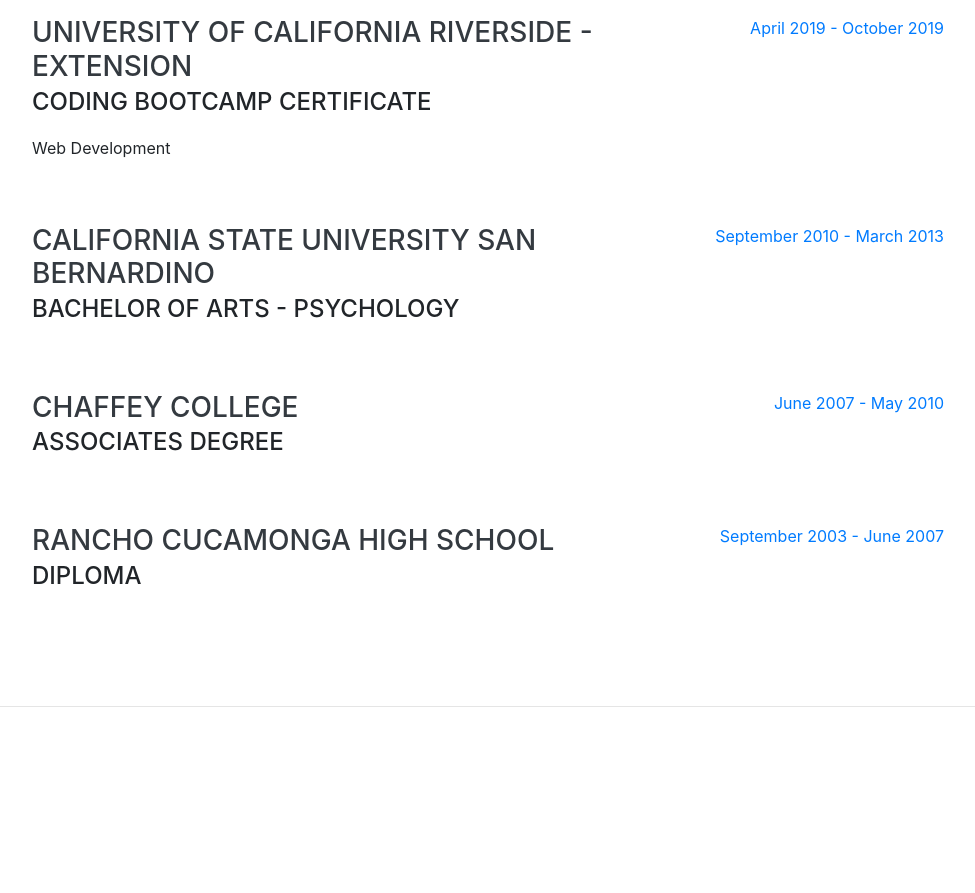
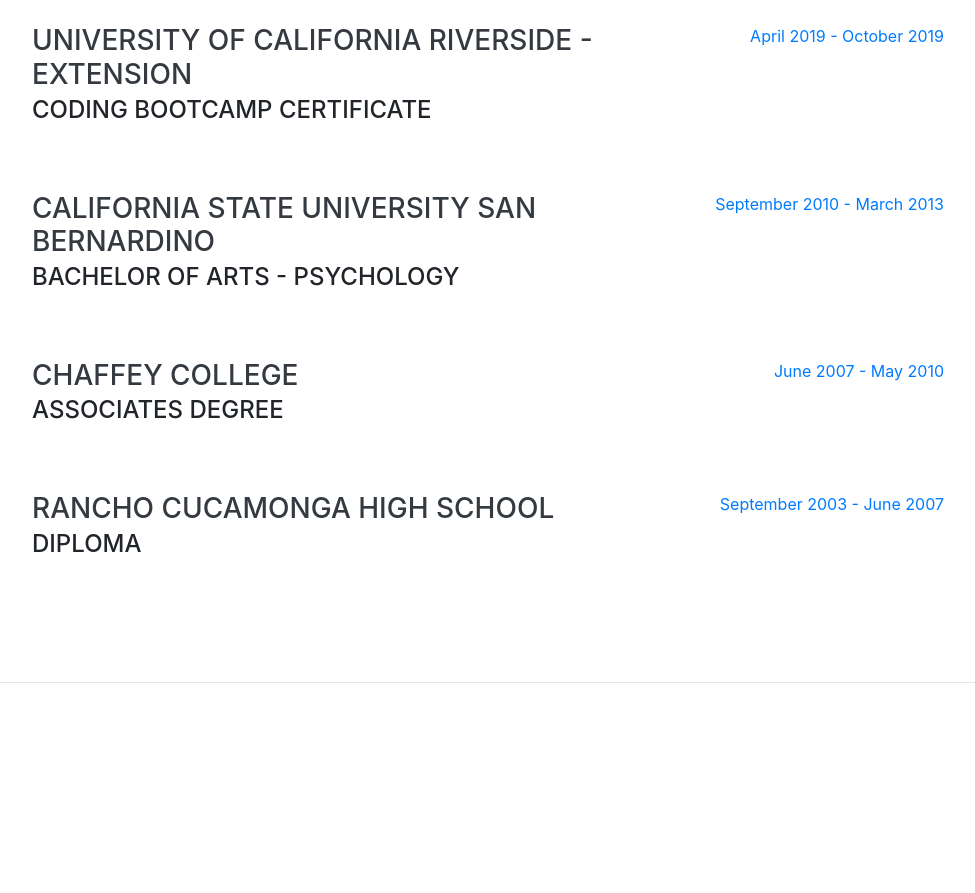
Before and after one commit to Iamdevinj/NewPortfolio, a website with bundled scripts: page index.html in a window 1280 px wide. Shown: the part 1720-2613 px from the top of the page, without its empty margins (288-1263 px from the left). Built offline with nearby package versions, Linux system fonts and the light colour scheme; a web font is replaced by a local one.

Commit message:
deleted webdevelopment in education section

```diff
--- a/index.html
+++ b/index.html
@@ -118,7 +118,7 @@
           <div class="resume-content">
             <h3 class="mb-0">University of California Riverside - Extension</h3>
             <div class="subheading mb-3">Coding Bootcamp Certificate</div>
-            <div> Web Development </div>
+            <div> </div>
             <p></p>
           </div>
           <div class="resume-date text-md-right">
```
